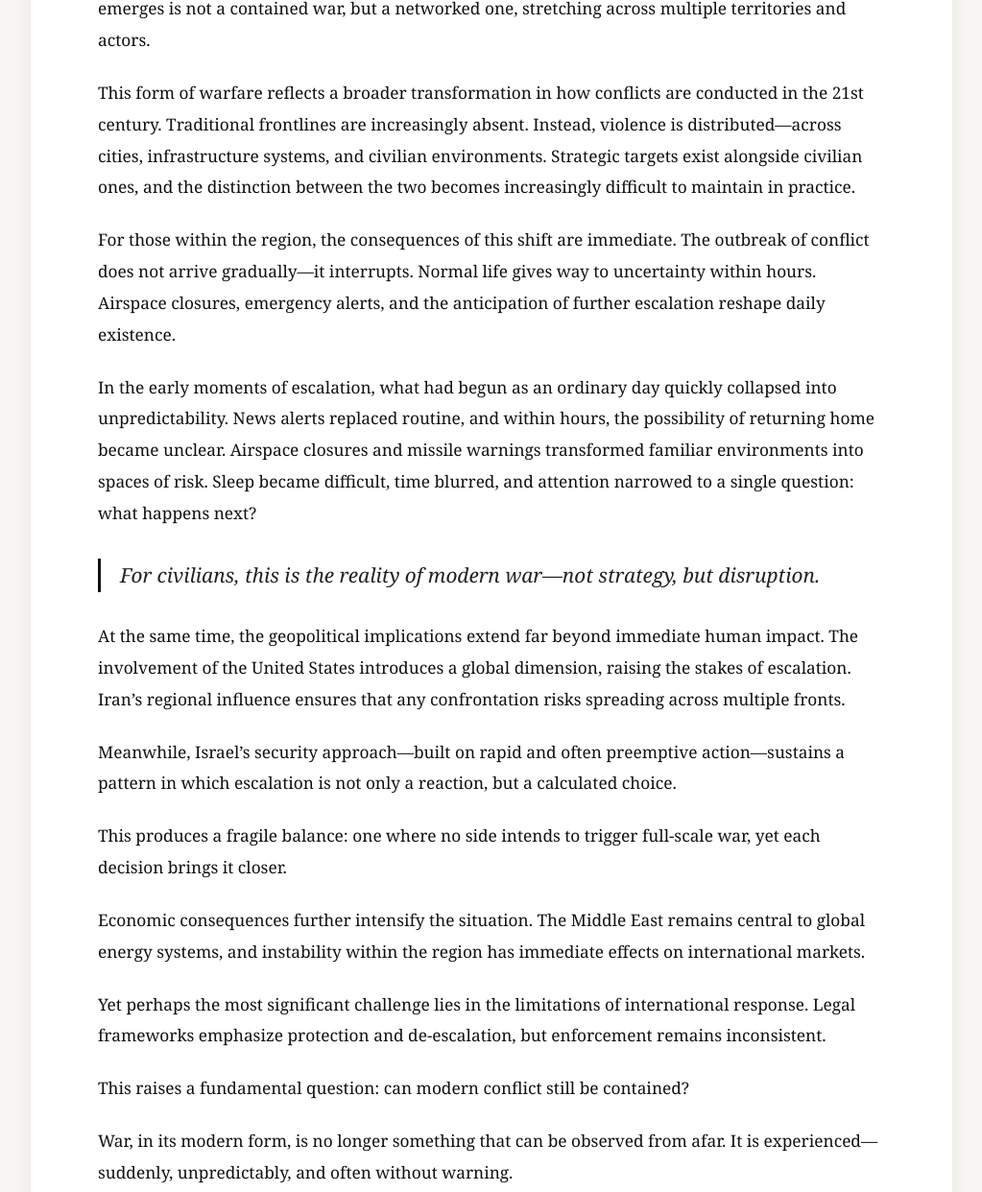
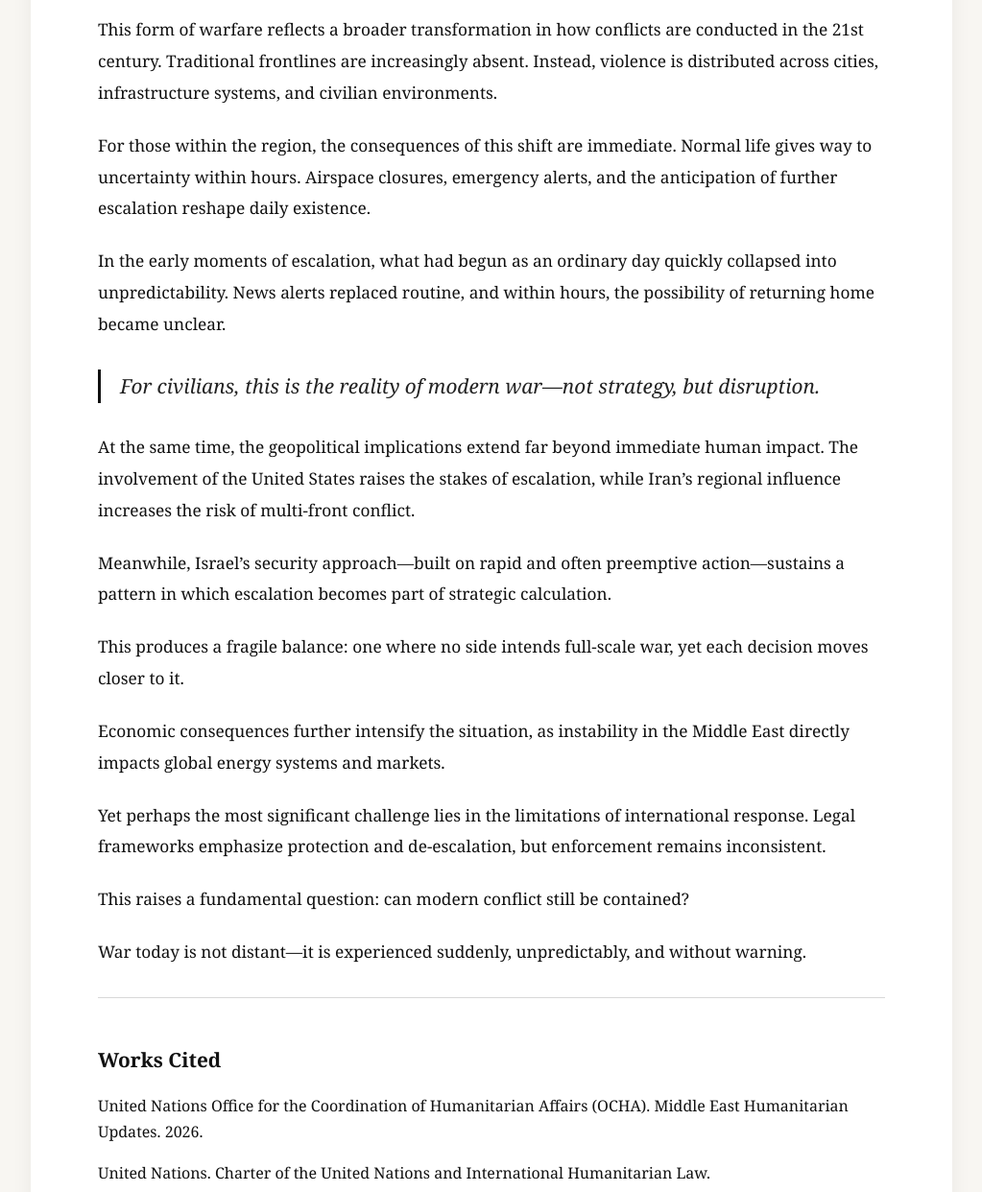
Before and after one commit to besereview/besereview, a plain HTML site: page article2.html in a window 1280 px wide. Shown: the part 941-2183 px from the top of the page at 96% size, without its empty margins (128-1151 px from the left). Drawn offline with Linux system fonts and the light colour scheme.

Commit message:
Update article2.html

```diff
--- a/article2.html
+++ b/article2.html
@@ -12,7 +12,6 @@
       background-color: #f8f6f2;
       color: #111111;
       margin: 0;
-      padding: 0;
     }
 
     .container {
@@ -46,7 +45,6 @@
       text-decoration: none;
       color: #111;
       margin: 0 18px;
-      font-size: 1rem;
     }
 
     nav a:hover {
@@ -140,33 +138,33 @@
 
     <h2>War Without Containment: The Expanding Conflict Between the United States, Israel, and Iran</h2>
     <p class="author">By Orea Kastrati</p>
-    <p class="article-meta">Issue I · 2026 · Analysis</p>
+    <p class="article-meta">Issue II · 2026 · Analysis</p>
 
     <p>The current conflict between the United States, Israel, and Iran represents a critical shift in the nature of modern warfare. What has long existed as a shadow confrontation—defined by indirect regional forces, covert operations, and strategic ambiguity—has now moved into direct and open escalation. This transition marks not only a regional crisis, but a moment with potentially global consequences.</p>
 
-    <p>The initial strikes, carried out through coordinated military operations targeting Iranian infrastructure and leadership, signaled a departure from containment toward confrontation. In response, Iran’s retaliatory actions—ranging from missile deployments to the activation of allied groups across the region—expanded the scope of the conflict beyond a single battlefield. What emerges is not a contained war, but a networked one, stretching across multiple territories and actors.</p>
+    <p>The initial strikes, carried out through coordinated military operations targeting Iranian infrastructure and leadership, signaled a departure from containment toward confrontation. In response, Iran’s retaliatory actions—ranging from missile deployments to the activation of allied groups across the region—expanded the scope of the conflict beyond a single battlefield.</p>
 
-    <p>This form of warfare reflects a broader transformation in how conflicts are conducted in the 21st century. Traditional frontlines are increasingly absent. Instead, violence is distributed—across cities, infrastructure systems, and civilian environments. Strategic targets exist alongside civilian ones, and the distinction between the two becomes increasingly difficult to maintain in practice.</p>
+    <p>This form of warfare reflects a broader transformation in how conflicts are conducted in the 21st century. Traditional frontlines are increasingly absent. Instead, violence is distributed across cities, infrastructure systems, and civilian environments.</p>
 
-    <p>For those within the region, the consequences of this shift are immediate. The outbreak of conflict does not arrive gradually—it interrupts. Normal life gives way to uncertainty within hours. Airspace closures, emergency alerts, and the anticipation of further escalation reshape daily existence.</p>
+    <p>For those within the region, the consequences of this shift are immediate. Normal life gives way to uncertainty within hours. Airspace closures, emergency alerts, and the anticipation of further escalation reshape daily existence.</p>
 
-    <p>In the early moments of escalation, what had begun as an ordinary day quickly collapsed into unpredictability. News alerts replaced routine, and within hours, the possibility of returning home became unclear. Airspace closures and missile warnings transformed familiar environments into spaces of risk. Sleep became difficult, time blurred, and attention narrowed to a single question: what happens next?</p>
+    <p>In the early moments of escalation, what had begun as an ordinary day quickly collapsed into unpredictability. News alerts replaced routine, and within hours, the possibility of returning home became unclear.</p>
 
     <p class="pull-quote">For civilians, this is the reality of modern war—not strategy, but disruption.</p>
 
-    <p>At the same time, the geopolitical implications extend far beyond immediate human impact. The involvement of the United States introduces a global dimension, raising the stakes of escalation. Iran’s regional influence ensures that any confrontation risks spreading across multiple fronts.</p>
+    <p>At the same time, the geopolitical implications extend far beyond immediate human impact. The involvement of the United States raises the stakes of escalation, while Iran’s regional influence increases the risk of multi-front conflict.</p>
 
-    <p>Meanwhile, Israel’s security approach—built on rapid and often preemptive action—sustains a pattern in which escalation is not only a reaction, but a calculated choice.</p>
+    <p>Meanwhile, Israel’s security approach—built on rapid and often preemptive action—sustains a pattern in which escalation becomes part of strategic calculation.</p>
 
-    <p>This produces a fragile balance: one where no side intends to trigger full-scale war, yet each decision brings it closer.</p>
+    <p>This produces a fragile balance: one where no side intends full-scale war, yet each decision moves closer to it.</p>
 
-    <p>Economic consequences further intensify the situation. The Middle East remains central to global energy systems, and instability within the region has immediate effects on international markets.</p>
+    <p>Economic consequences further intensify the situation, as instability in the Middle East directly impacts global energy systems and markets.</p>
 
     <p>Yet perhaps the most significant challenge lies in the limitations of international response. Legal frameworks emphasize protection and de-escalation, but enforcement remains inconsistent.</p>
 
     <p>This raises a fundamental question: can modern conflict still be contained?</p>
 
-    <p>War, in its modern form, is no longer something that can be observed from afar. It is experienced—suddenly, unpredictably, and often without warning.</p>
+    <p>War today is not distant—it is experienced suddenly, unpredictably, and without warning.</p>
 
     <hr>
 
```
